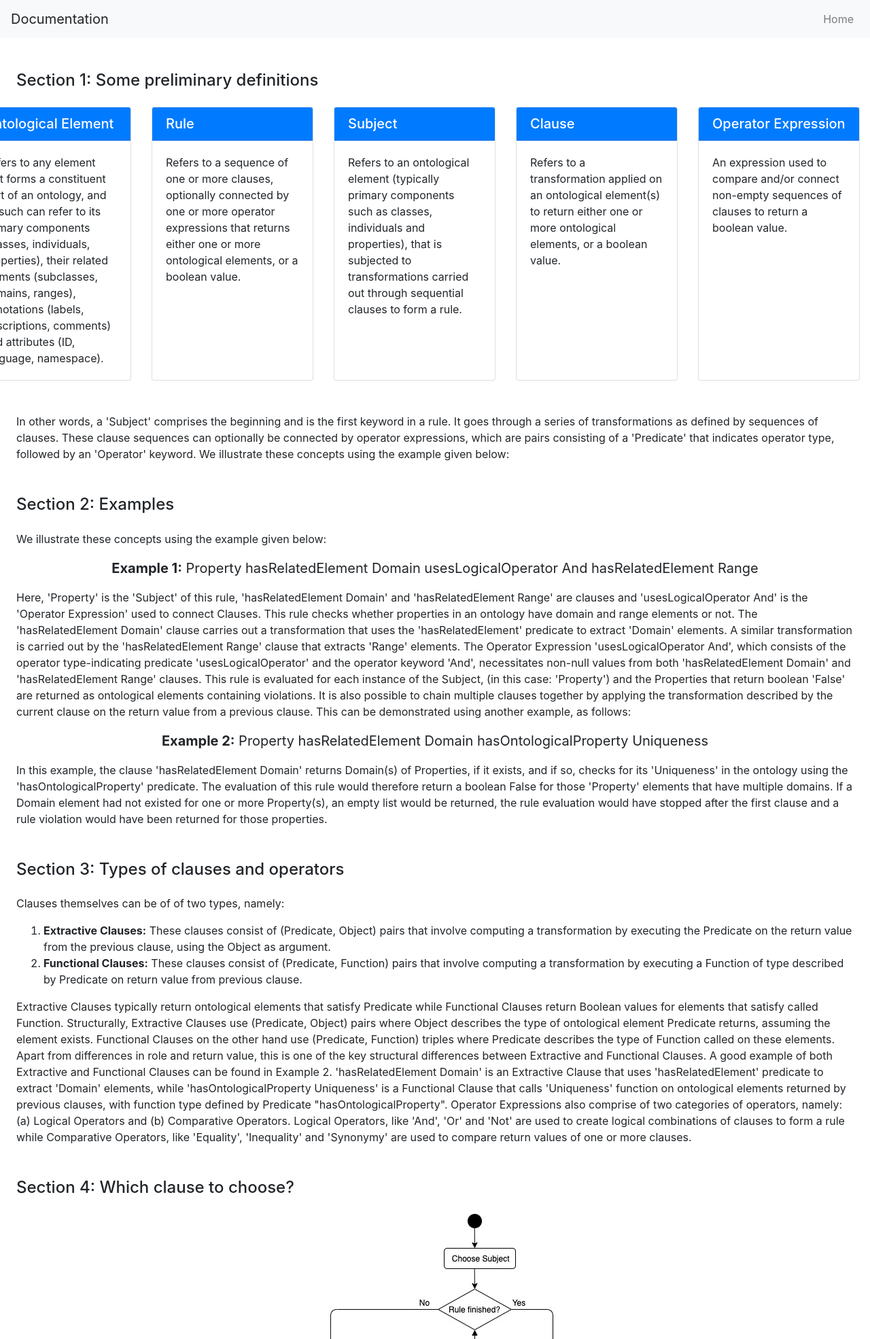
After one commit to Remorax/SynEvaluator, a Flask app: page /documentation in a window 1280 px wide. The commit adds this page. Shown: the top 1970 px of the page at 68% size. Run offline with Flask 2, Linux system fonts and the light colour scheme; some libraries are stand-ins or nearby versions.

Commit message:
Pushing documentation page

```diff
--- a/app.py
+++ b/app.py
@@ -31,6 +31,10 @@ def show_results():
 
     return render_template("results.html", pitfalls=modified_pitfalls, ontology_name=file.filename)
 
+@app.route('/documentation')
+def documentation():
+    return render_template("documentation.html")
+
 # A welcome message to test our server
 @app.route('/')
 def main():
--- /dev/null
+++ b/static/css/documentation.css
@@ -0,0 +1,10 @@
+.container-custom {
+   padding-left: 15px;
+   padding-right: 15px;
+}
+@media (min-width:1200px){
+  .container-custom {
+    margin-right: 0;
+    margin-left: calc(50vw - 700px);
+  }
+}
--- /dev/null
+++ b/templates/documentation.html
@@ -0,0 +1,129 @@
+<!DOCTYPE html>
+
+<html>
+<head>
+	<link rel="stylesheet" href="https://maxcdn.bootstrapcdn.com/bootstrap/4.0.0/css/bootstrap.min.css" integrity="sha384-Gn5384xqQ1aoWXA+058RXPxPg6fy4IWvTNh0E263XmFcJlSAwiGgFAW/dAiS6JXm" crossorigin="anonymous">
+  <script src="https://code.jquery.com/jquery-3.3.1.min.js"></script>
+  <script src="https://cdnjs.cloudflare.com/ajax/libs/popper.js/1.12.9/umd/popper.min.js" integrity="sha384-ApNbgh9B+Y1QKtv3Rn7W3mgPxhU9K/ScQsAP7hUibX39j7fakFPskvXusvfa0b4Q" crossorigin="anonymous"></script>
+	<script src="https://maxcdn.bootstrapcdn.com/bootstrap/4.0.0/js/bootstrap.min.js" integrity="sha384-JZR6Spejh4U02d8jOt6vLEHfe/JQGiRRSQQxSfFWpi1MquVdAyjUar5+76PVCmYl" crossorigin="anonymous"></script>
+    <link rel= "stylesheet" type= "text/css" href= "{{ url_for('static',filename='css/documentation.css') }}">
+</head>
+
+<body>
+	<nav class="navbar navbar-expand-lg navbar-light bg-light">
+		<a class="navbar-brand">Documentation</a>
+		<div class="navbar-collapse collapse w-100 order-3 dual-collapse2">
+				<ul class="navbar-nav ml-auto">
+					<li class="nav-item">
+						<a class="nav-link" href="/">Home</a>
+					</li>
+				</ul>
+			</div>
+	</nav>
+	<div class="mx-4 mt-5 mb-4">
+		<h4>Section 1: Some preliminary definitions</h4>
+	</div>
+	<div class="container-custom">
+
+    	<div class="card-deck">
+            <div class="card">
+                <h5 class="card-header bg-primary text-white rounded-5">Ontological Element</h5>
+        		<div class="card-body">
+        			<p class="card-text">Refers to any element that forms a constituent part of an ontology, and as such can refer to its primary components (classes, individuals, properties), their related elements (subclasses, domains, ranges), annotations (labels, descriptions, comments) and attributes (ID, language, namespace).</p>
+        		</div>
+            </div>
+    		<div class="card">
+            <h5 class="card-header bg-primary text-white rounded-5">Rule</h5>
+    		  <div class="card-body">
+                <p class="card-text">Refers to a sequence of one or more clauses, optionally connected by one or more operator expressions that returns either one or more ontological elements, or a boolean value.</p>
+              </div>
+    		</div>
+            <div class="card">
+                <h5 class="card-header bg-primary text-white rounded-5">Subject</h5>
+              <div class="card-body">
+                <p class="card-text">Refers to an ontological element (typically primary components such as classes, individuals and properties), that is subjected to transformations carried out through sequential clauses to form a rule.</p>
+              </div>
+            </div>
+            <div class="card">
+                <h5 class="card-header bg-primary text-white rounded-5">Clause</h5>
+              <div class="card-body">
+                <p class="card-text">Refers to a transformation applied on an ontological element(s) to return either one or more ontological elements, or a boolean value.</p>
+              </div>
+            </div>
+            <div class="card">
+                <h5 class="card-header bg-primary text-white rounded-5">Operator Expression</h5>
+              <div class="card-body">
+                <p class="card-text">An expression used to compare and/or connect non-empty sequences of clauses to return a boolean value.</p>
+              </div>
+            </div>
+        </div>
+	</div>
+    <div class="mx-4 mt-5 mb-4">
+        <p class="text-left">In other words, a 'Subject' comprises the beginning and is the first keyword in a rule. It goes through a series of transformations as defined by sequences of clauses. These clause sequences can optionally be connected by operator expressions, which are pairs consisting of a 'Predicate' that indicates operator type, followed by an 'Operator' keyword. We illustrate these concepts using the example given below:</p>
+
+    </div>
+    <div class="mx-4 mt-5 mb-4">
+        <h4 class="pb-3">Section 2: Examples</h4>
+        <p class="text-left">We illustrate these concepts using the example given below:</p>
+
+        <blockquote class="blockquote text-center">
+          <p class="mb-0"><span class="font-weight-bold">Example 1:</span> Property hasRelatedElement Domain usesLogicalOperator And hasRelatedElement Range</p>
+        </blockquote>
+
+        <p class="text-left"> Here, 'Property' is the 'Subject' of this rule, 'hasRelatedElement Domain' and 'hasRelatedElement Range' are clauses and 'usesLogicalOperator And' is the 'Operator Expression' used to connect Clauses. This rule checks whether properties in an ontology have domain and range elements or not. The 'hasRelatedElement Domain' clause carries out a transformation that uses the 'hasRelatedElement' predicate to extract 'Domain' elements. A similar transformation is carried out by the 'hasRelatedElement Range' clause that extracts 'Range' elements. The Operator Expression 'usesLogicalOperator And', which consists of the operator type-indicating predicate 'usesLogicalOperator' and the operator keyword 'And', necessitates non-null values from both 'hasRelatedElement Domain' and 'hasRelatedElement Range' clauses. This rule is evaluated for each instance of the Subject, (in this case: 'Property') and the Properties that return boolean 'False' are returned as ontological elements containing violations.
+
+        It is also possible to chain multiple clauses together by applying the transformation described by the current clause on the return value from a previous clause. This can be demonstrated using another example, as follows:  </p>
+
+        <blockquote class="blockquote text-center">
+          <p class="mb-0"><span class="font-weight-bold">Example 2:</span> Property hasRelatedElement Domain hasOntologicalProperty Uniqueness</p>
+        </blockquote>
+
+        <p class="text-left">
+            In this example, the clause 'hasRelatedElement Domain' returns Domain(s) of Properties, if it exists, and if so, checks for its 'Uniqueness' in the ontology using the 'hasOntologicalProperty' predicate. The evaluation of this rule would therefore return a boolean False for those 'Property' elements that have multiple domains. If a Domain element had not existed for one or more Property(s), an empty list would be returned, the rule evaluation would have stopped after the first clause and a rule violation would have been returned for those properties.
+        </p>
+    </div>
+    <div class="mx-4 mt-5 mb-4">
+        <h4 class="pb-3">Section 3: Types of clauses and operators</h4>
+        <p class="text-left"> Clauses themselves can be of of two types, namely:
+        </p>
+        <ol>
+            <li>
+                <span class="font-weight-bold">Extractive Clauses:</span> These clauses consist of (Predicate, Object) pairs that involve computing a transformation by executing the Predicate on the return value from the previous clause, using the Object as argument.
+            </li>
+            <li>
+                <span class="font-weight-bold">Functional Clauses:</span> These clauses consist of (Predicate, Function) pairs that involve computing a transformation by executing a Function of type described by Predicate on return value from previous clause.
+            </li>
+        </ol>
+        <p class="text-left">
+            Extractive Clauses typically return ontological elements that satisfy Predicate while Functional Clauses return Boolean values for elements that satisfy called Function. Structurally, Extractive Clauses use (Predicate, Object) pairs where Object describes the type of ontological element Predicate returns, assuming the element exists. Functional Clauses on the other hand use (Predicate, Function) triples where Predicate describes the type of Function called on these elements. Apart from differences in role and return value, this is one of the key structural differences between Extractive and Functional Clauses. A good example of both Extractive and Functional Clauses can be found in Example 2. 'hasRelatedElement Domain' is an Extractive Clause that uses 'hasRelatedElement' predicate to extract 'Domain' elements, while 'hasOntologicalProperty Uniqueness' is a Functional Clause that calls 'Uniqueness' function on ontological elements returned by previous clauses, with function type defined by Predicate "hasOntologicalProperty".
+
+            Operator Expressions also comprise of two categories of operators, namely: (a) Logical Operators and (b) Comparative Operators. Logical Operators, like 'And', 'Or' and 'Not' are used to create logical combinations of clauses to form a rule while Comparative Operators, like 'Equality', 'Inequality' and 'Synonymy' are used to compare return values of one or more clauses.
+        </p>
+
+    </div>
+    <div class="mx-4 mt-5 mb-4">
+        <h4 class="pb-3">Section 4: Which clause to choose?</h4>
+        <div class="d-flex justify-content-center">
+            <img src="{{ url_for('static',filename='ActivityDiagram-SynEvalautor.jpeg') }}" class="img-fluid" alt="Responsive image">
+        </div>
+        We pack all of these different concepts to propose a coherent rule creation framework, as shown in the figure above. We first start with a Subject element (such as Classes, Individuals or Properties, among other elements). Then, based on the transformation we need to apply on the Subject, we can use one of the following expressions:
+        <ol>
+            <li>
+                <span class="font-weight-bold">Extractive Clause:</span> Can be used to extract new elements related to the Subject
+            </li>
+            <li>
+                <span class="font-weight-bold">Functional Clause:</span> Can be used to apply transformations on elements returned from previous clauses
+            </li>
+            <li>
+                <span class="font-weight-bold">Comparative Operator:</span> Can be used to compare clauses and return boolean values
+            </li>
+            <li>
+                <span class="font-weight-bold">Logical Operator:</span> Can be used to combine clauses and return boolean values
+            </li>
+        </ol>
+    </div>
+
+
+
+</body>
+</html>
--- a/templates/index.html
+++ b/templates/index.html
@@ -30,10 +30,7 @@
         <div class="navbar-collapse collapse w-100 order-3 dual-collapse2">
             <ul class="navbar-nav ml-auto">
                 <li class="nav-item">
-                    <a class="nav-link" href="#">Terminology Introduction</a>
-                </li>
-                <li class="nav-item">
-                    <a class="nav-link" href="#">Examples</a>
+                    <a class="nav-link" href="/documentation">Documentation</a>
                 </li>
             </ul>
         </div>
--- a/templates/results.html
+++ b/templates/results.html
@@ -15,10 +15,7 @@
         <div class="navbar-collapse collapse w-100 order-3 dual-collapse2">
                 <ul class="navbar-nav ml-auto">
                     <li class="nav-item">
-                        <a class="nav-link" href="#">Terminology Introduction</a>
-                    </li>
-                    <li class="nav-item">
-                        <a class="nav-link" href="#">Examples</a>
+                        <a class="nav-link" href="/documentation">Documentation</a>
                     </li>
                     <li class="nav-item">
                         <a class="nav-link" href="#">Home</a>
```
Also changed, not shown: static/ActivityDiagram-SynEvalautor.jpeg (added), 1 other file.
